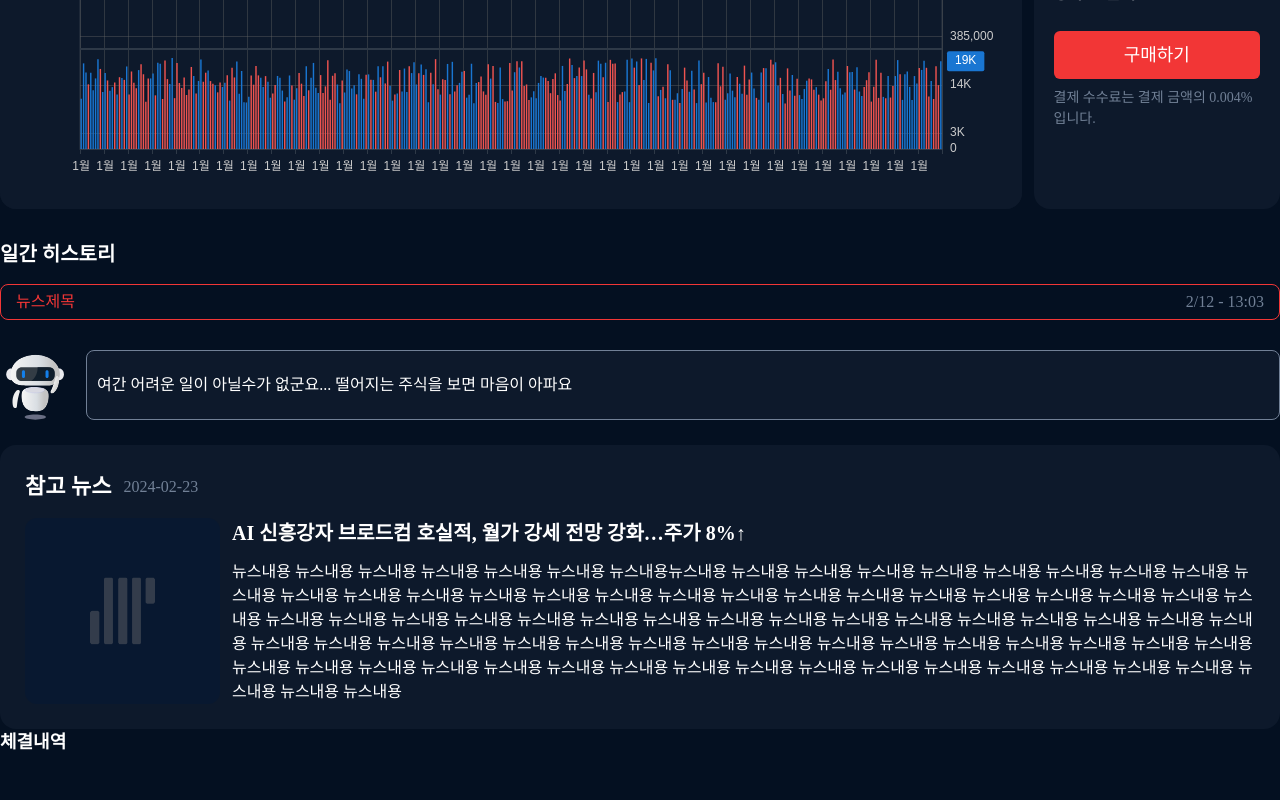
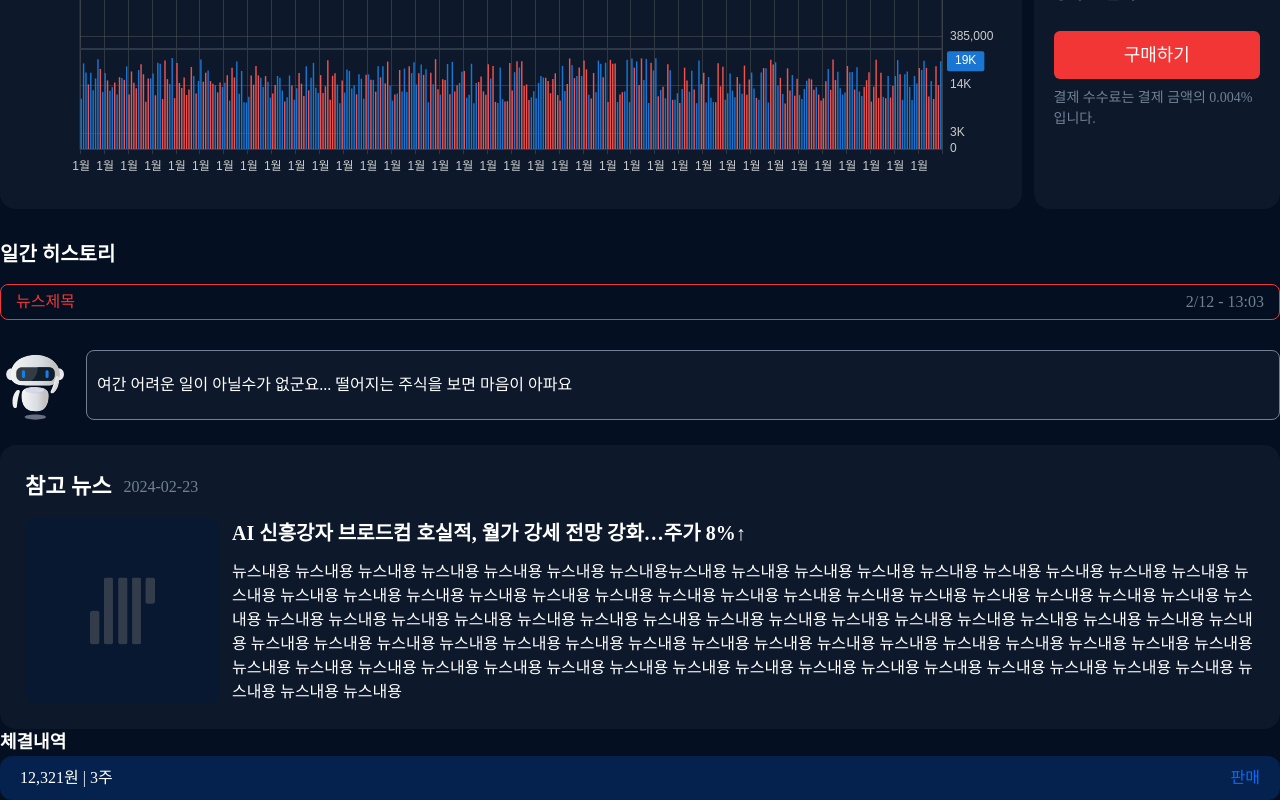
Before and after one commit to stitchzzang/BDL_PJT, a React (Vite) app: page /simulated-education in a window 1280 px wide. Shown: the part 844-1644 px from the top of the page. Before the commit the page ends 1600 px from the top, so only its background shows below. Built offline with nearby package versions, Linux system fonts and the light colour scheme; a web font is replaced by a local one.

Commit message:
design:카드 디자인

```diff
--- a/src/components/stock-tutorial/stock-tutorial-conclusion-card.tsx
+++ b/src/components/stock-tutorial/stock-tutorial-conclusion-card.tsx
@@ -1,7 +1,10 @@
-export const StockTutorialConclustionCard = () => {
+export const StockTutorialConclusionCard = () => {
   return (
-    <div>
-      <div></div>
+    <div className="rounded-xl bg-btn-blue-color bg-opacity-20 px-[20px] py-[10px]">
+      <div className="flex justify-between">
+        <h3>12,321원 | 3주</h3>
+        <p className="text-btn-blue-color">판매</p>
+      </div>
     </div>
   );
 };
--- a/src/components/stock-tutorial/stock-tutorial-conclusion.tsx
+++ b/src/components/stock-tutorial/stock-tutorial-conclusion.tsx
@@ -1,10 +1,14 @@
+import { StockTutorialConclusionCard } from '@/components/stock-tutorial/stock-tutorial-conclusion-card';
+
 export const StockTutorialConclusion = () => {
   return (
     <div>
       <div className="flex items-center gap-3">
         <h1 className="text-[18px] font-bold">체결내역</h1>
       </div>
-      <div></div>
+      <div>
+        <StockTutorialConclusionCard />
+      </div>
     </div>
   );
 };
```
